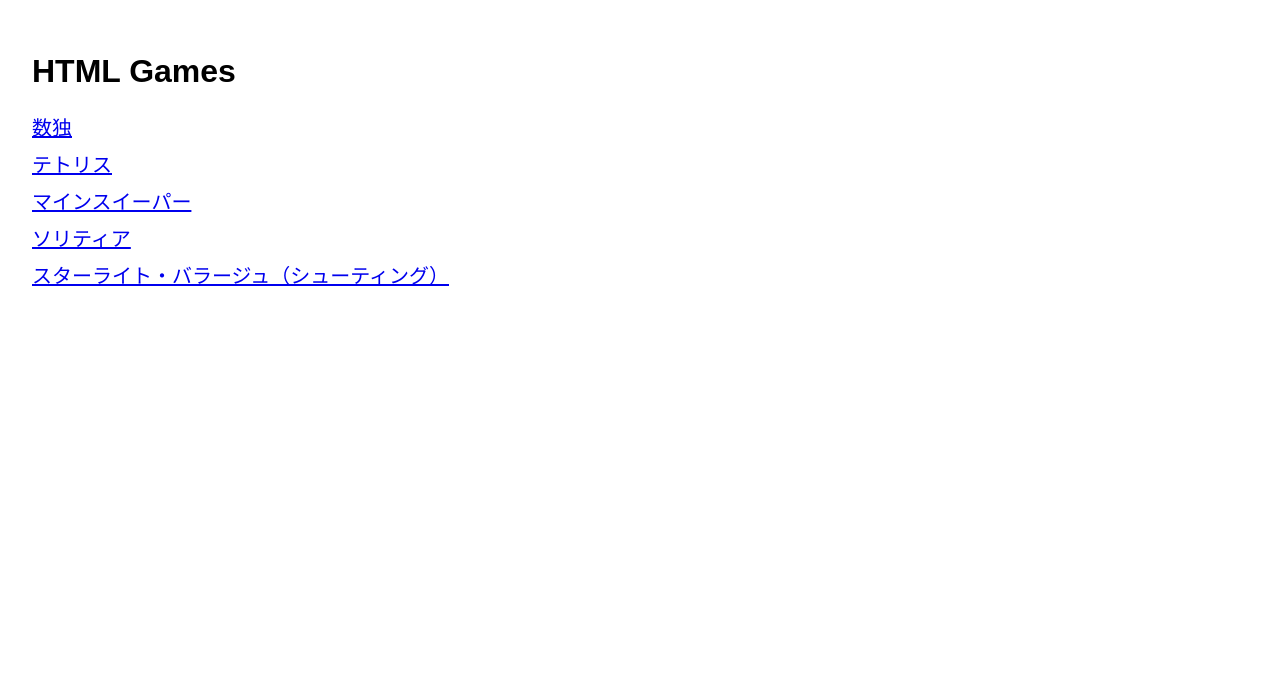
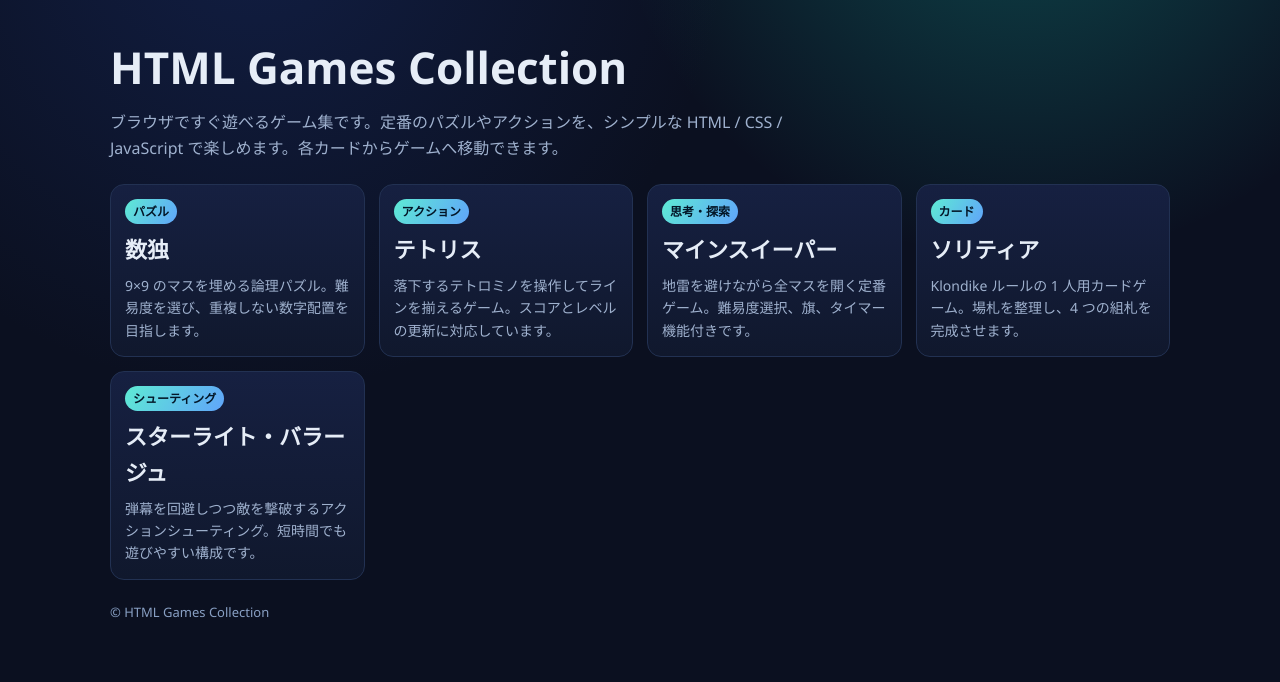
Before and after one commit to tomoyahiroshi/AITest_HTML_Games, a plain HTML site: page index.html in a window 1280 px wide. Drawn offline with Linux system fonts and the light colour scheme.

Commit message:
Update non-shooting specs, add README, and redesign index page

```diff
--- a/index.html
+++ b/index.html
@@ -1,10 +1,93 @@
 <!doctype html>
-<html lang="ja"><head><meta charset="UTF-8"><meta name="viewport" content="width=device-width,initial-scale=1"><title>HTML Games</title>
-<style>body{font-family:Arial;padding:24px}a{display:block;margin:8px 0;font-size:20px}</style></head>
-<body><h1>HTML Games</h1>
-<a href="games/sudoku.html">数独</a>
-<a href="games/tetris.html">テトリス</a>
-<a href="games/minesweeper.html">マインスイーパー</a>
-<a href="games/solitaire.html">ソリティア</a>
-<a href="games/starlight_barrage.html">スターライト・バラージュ（シューティング）</a>
-</body></html>
+<html lang="ja">
+<head>
+  <meta charset="UTF-8" />
+  <meta name="viewport" content="width=device-width,initial-scale=1" />
+  <title>HTML Games Collection</title>
+  <style>
+    :root{
+      --bg:#0b1020;
+      --panel:#131a2e;
+      --text:#e6edf7;
+      --muted:#9fb1ce;
+      --accent:#5eead4;
+      --accent2:#60a5fa;
+      --border:#223152;
+    }
+    *{box-sizing:border-box}
+    body{
+      margin:0;
+      font-family:"Segoe UI",system-ui,-apple-system,BlinkMacSystemFont,"Hiragino Kaku Gothic ProN",Meiryo,sans-serif;
+      color:var(--text);
+      background:
+        radial-gradient(circle at 20% -10%,#1e3a8a55,transparent 35%),
+        radial-gradient(circle at 80% -20%,#14b8a655,transparent 30%),
+        var(--bg);
+      min-height:100dvh;
+      line-height:1.6;
+    }
+    .container{max-width:1100px;margin:0 auto;padding:32px 20px 56px}
+    header{margin-bottom:22px}
+    h1{font-size:clamp(28px,5vw,44px);margin:0 0 8px}
+    .lead{color:var(--muted);margin:0;max-width:80ch}
+    .games{display:grid;grid-template-columns:repeat(auto-fit,minmax(240px,1fr));gap:14px;margin-top:18px}
+    .game{
+      display:flex;flex-direction:column;gap:8px;
+      background:linear-gradient(180deg,#162041,#10182d);
+      border:1px solid var(--border);
+      border-radius:14px;
+      padding:14px;
+      text-decoration:none;
+      color:inherit;
+      transition:transform .15s ease,border-color .15s ease,box-shadow .15s ease;
+    }
+    .game:hover{transform:translateY(-2px);border-color:#3b82f6;box-shadow:0 8px 22px #03071288}
+    .tag{font-size:12px;color:#031627;background:linear-gradient(120deg,var(--accent),var(--accent2));font-weight:700;padding:3px 8px;border-radius:999px;width:max-content}
+    .title{font-size:22px;font-weight:700}
+    .desc{color:var(--muted);font-size:14px}
+    footer{margin-top:22px;font-size:13px;color:#89a0c4}
+  </style>
+</head>
+<body>
+  <main class="container">
+    <header>
+      <h1>HTML Games Collection</h1>
+      <p class="lead">ブラウザですぐ遊べるゲーム集です。定番のパズルやアクションを、シンプルな HTML / CSS / JavaScript で楽しめます。各カードからゲームへ移動できます。</p>
+    </header>
+
+    <section class="games" aria-label="ゲーム一覧">
+      <a class="game" href="games/sudoku.html">
+        <span class="tag">パズル</span>
+        <span class="title">数独</span>
+        <span class="desc">9×9 のマスを埋める論理パズル。難易度を選び、重複しない数字配置を目指します。</span>
+      </a>
+
+      <a class="game" href="games/tetris.html">
+        <span class="tag">アクション</span>
+        <span class="title">テトリス</span>
+        <span class="desc">落下するテトロミノを操作してラインを揃えるゲーム。スコアとレベルの更新に対応しています。</span>
+      </a>
+
+      <a class="game" href="games/minesweeper.html">
+        <span class="tag">思考・探索</span>
+        <span class="title">マインスイーパー</span>
+        <span class="desc">地雷を避けながら全マスを開く定番ゲーム。難易度選択、旗、タイマー機能付きです。</span>
+      </a>
+
+      <a class="game" href="games/solitaire.html">
+        <span class="tag">カード</span>
+        <span class="title">ソリティア</span>
+        <span class="desc">Klondike ルールの 1 人用カードゲーム。場札を整理し、4 つの組札を完成させます。</span>
+      </a>
+
+      <a class="game" href="games/starlight_barrage.html">
+        <span class="tag">シューティング</span>
+        <span class="title">スターライト・バラージュ</span>
+        <span class="desc">弾幕を回避しつつ敵を撃破するアクションシューティング。短時間でも遊びやすい構成です。</span>
+      </a>
+    </section>
+
+    <footer>© HTML Games Collection</footer>
+  </main>
+</body>
+</html>
```
Also changed, not shown: 5 other files.
